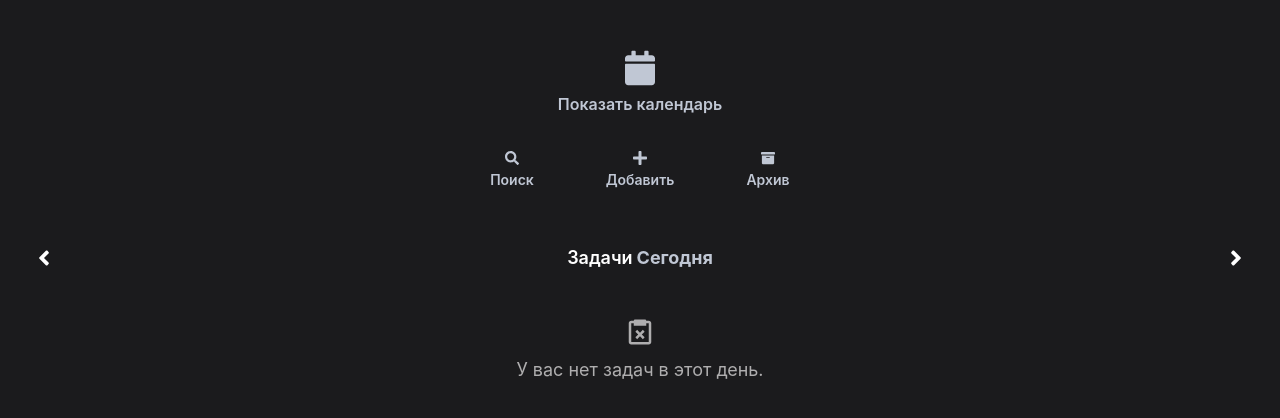
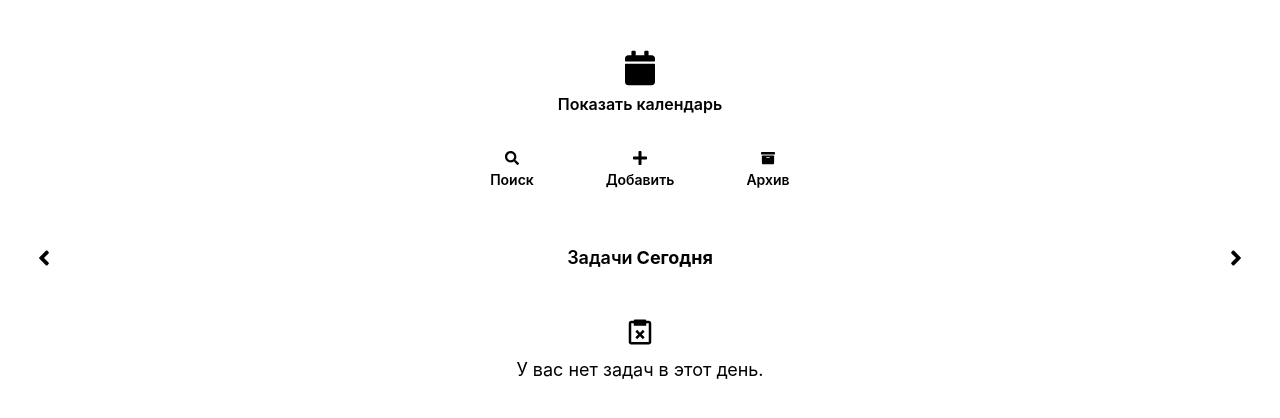
Before and after one commit to tumalexx02/taskmaster-mini-app, a React (Create React App) app: page / in a window 1280 px wide. Shown: the top 418 px of the page. Built offline with nearby package versions, Linux system fonts and the light colour scheme.

Commit message:
Trying change colors

```diff
--- a/src/index.scss
+++ b/src/index.scss
@@ -5,15 +5,15 @@
 @import "./style/actionBar.scss";
 @import "./style/switcher.scss";
 
-:root {
-  --tg-theme-bg-color: #1b1b1d;
-  --tg-theme-secondary-bg-color: #1b1b1d;
-  --tg-theme-text-color: #fff;
-  --tg-theme-hint-color: #afaeaf;
-  --tg-theme-button-text-color: #222222;
-  --tg-theme-link-color: #c0c7d4;
-  --tg-theme-button-color: #c0c7d4;
-}
+// :root {
+//   --tg-theme-bg-color: #1b1b1d;
+//   --tg-theme-secondary-bg-color: #1b1b1d;
+//   --tg-theme-text-color: #fff;
+//   --tg-theme-hint-color: #afaeaf;
+//   --tg-theme-button-text-color: #222222;
+//   --tg-theme-link-color: #c0c7d4;
+//   --tg-theme-button-color: #c0c7d4;
+// }
 
 body {
   overflow: hidden;
```
